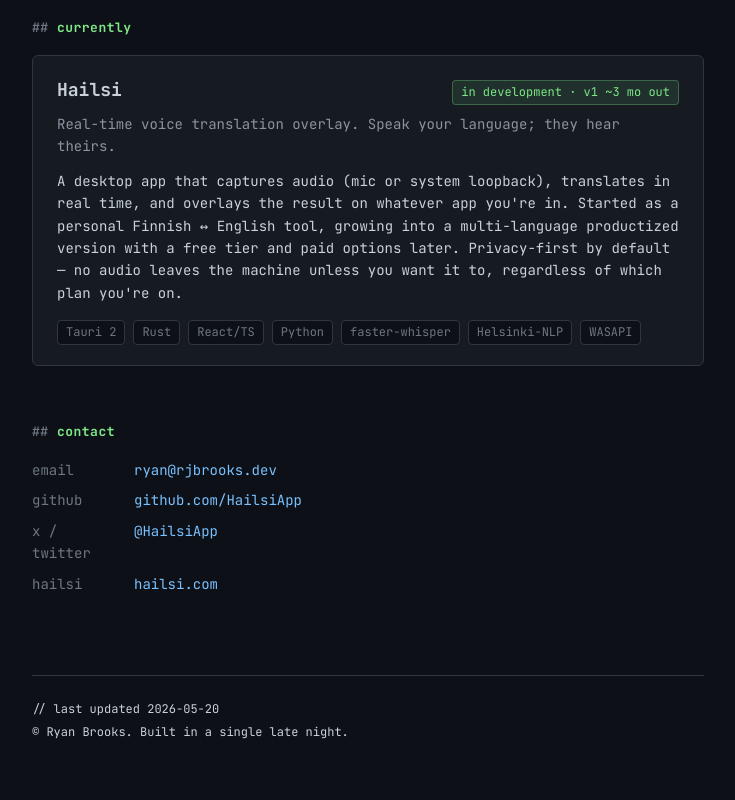
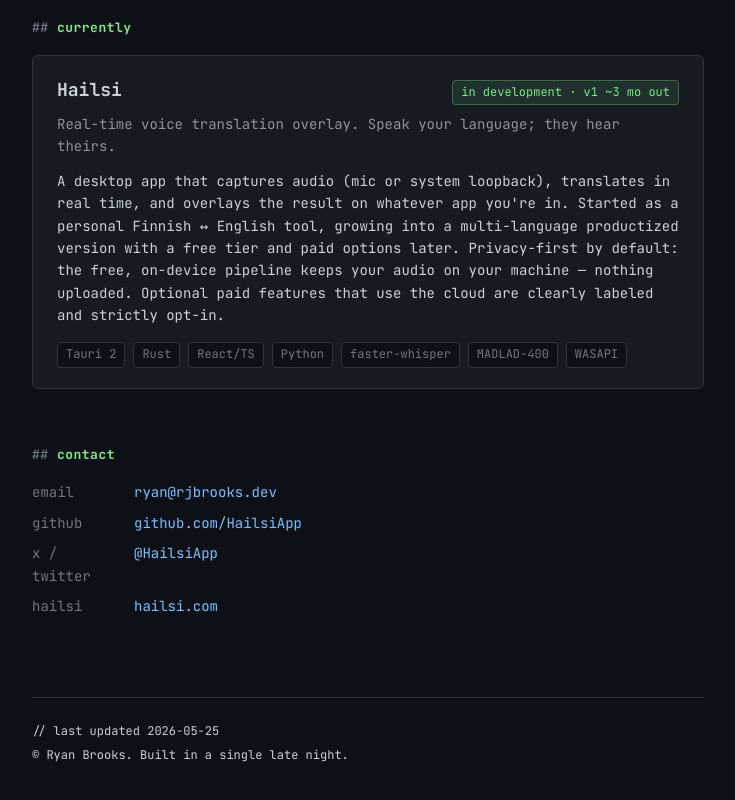
Before and after one commit to RJBrooksDev/rjbrooks-portfolio, a plain HTML site: page index.html in a window 1280 px wide. Shown: the part 494-1294 px from the top of the page, without its empty margins (272-1007 px from the left). Drawn offline with Linux system fonts and the light colour scheme.

Commit message:
Fix stale Hailsi facts: MT engine (Helsinki-NLP→MADLAD-400) + privacy claim accuracy
- Stack tag Helsinki-NLP (OPUS-MT) → MADLAD-400, reflecting the locked
  2026-05-24 MT-engine switch (per-pair OpusMT → MADLAD-400, any-to-any).
- Privacy description: "no audio leaves the machine ... regardless of which
  plan you're on" overstated the guarantee. Per the locked 2026-05-24
  privacy-claim-accuracy decision, premium cloud features DO upload data
  (voice sample for cloning, text for premium voices). Scoped the on-device
  guarantee to the free local pipeline; paid cloud features noted as
  labeled + opt-in.
- Bumped "last updated" to 2026-05-25.

```diff
--- a/index.html
+++ b/index.html
@@ -291,14 +291,14 @@ footer p { margin-bottom: 4px; }
         <span class="project-status">in development · v1 ~3 mo out</span>
       </div>
       <p class="project-tagline">Real-time voice translation overlay. Speak your language; they hear theirs.</p>
-      <p class="project-description">A desktop app that captures audio (mic or system loopback), translates in real time, and overlays the result on whatever app you're in. Started as a personal Finnish ↔ English tool, growing into a multi-language productized version with a free tier and paid options later. Privacy-first by default — no audio leaves the machine unless you want it to, regardless of which plan you're on.</p>
+      <p class="project-description">A desktop app that captures audio (mic or system loopback), translates in real time, and overlays the result on whatever app you're in. Started as a personal Finnish ↔ English tool, growing into a multi-language productized version with a free tier and paid options later. Privacy-first by default: the free, on-device pipeline keeps your audio on your machine — nothing uploaded. Optional paid features that use the cloud are clearly labeled and strictly opt-in.</p>
       <div class="project-stack">
         <span class="tag">Tauri 2</span>
         <span class="tag">Rust</span>
         <span class="tag">React/TS</span>
         <span class="tag">Python</span>
         <span class="tag">faster-whisper</span>
-        <span class="tag">Helsinki-NLP</span>
+        <span class="tag">MADLAD-400</span>
         <span class="tag">WASAPI</span>
       </div>
     </div>
@@ -327,7 +327,7 @@ footer p { margin-bottom: 4px; }
   </section>
 
   <footer>
-    <p class="meta">// last updated 2026-05-20</p>
+    <p class="meta">// last updated 2026-05-25</p>
     <p>© Ryan Brooks. Built in a single late night.</p>
   </footer>
 
```
